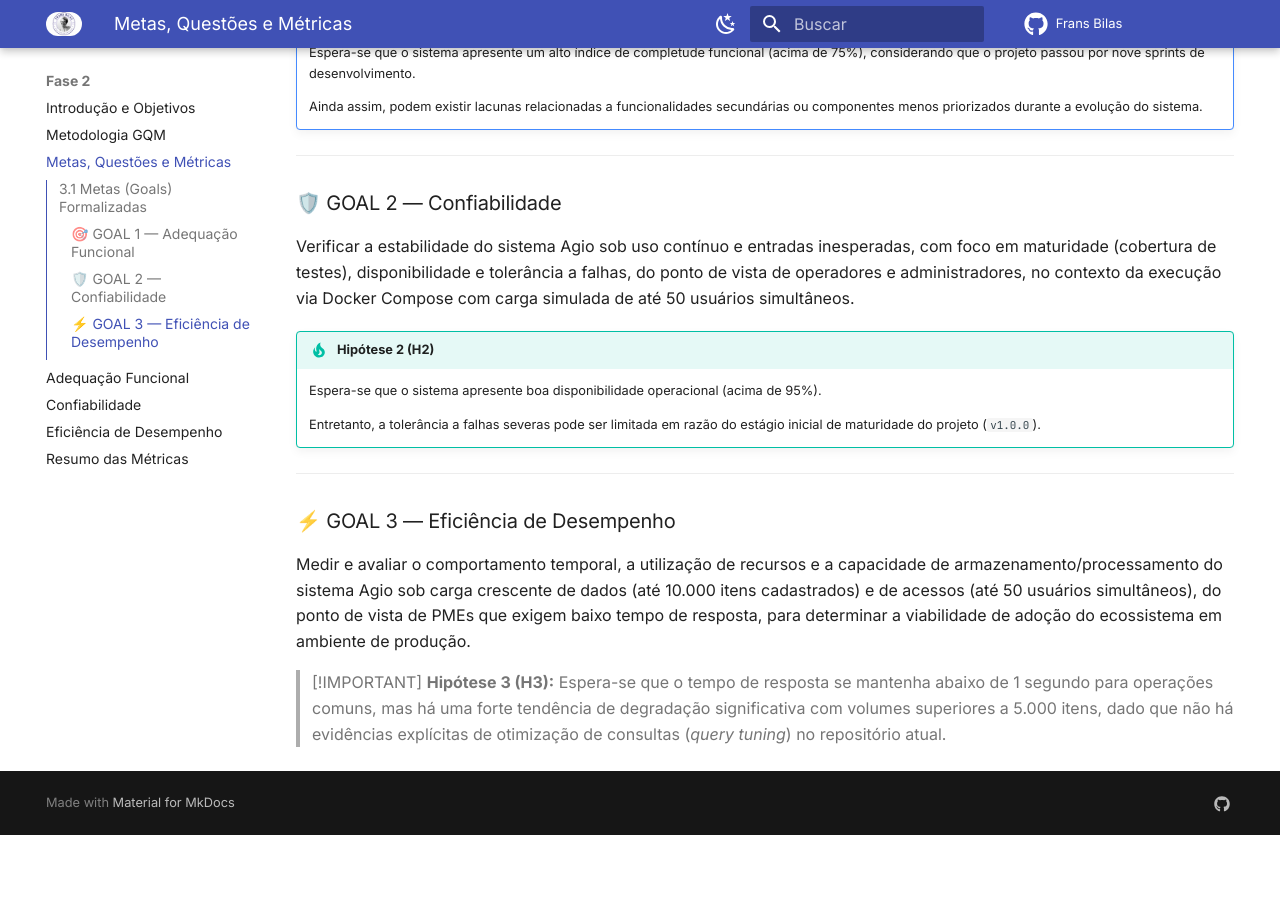
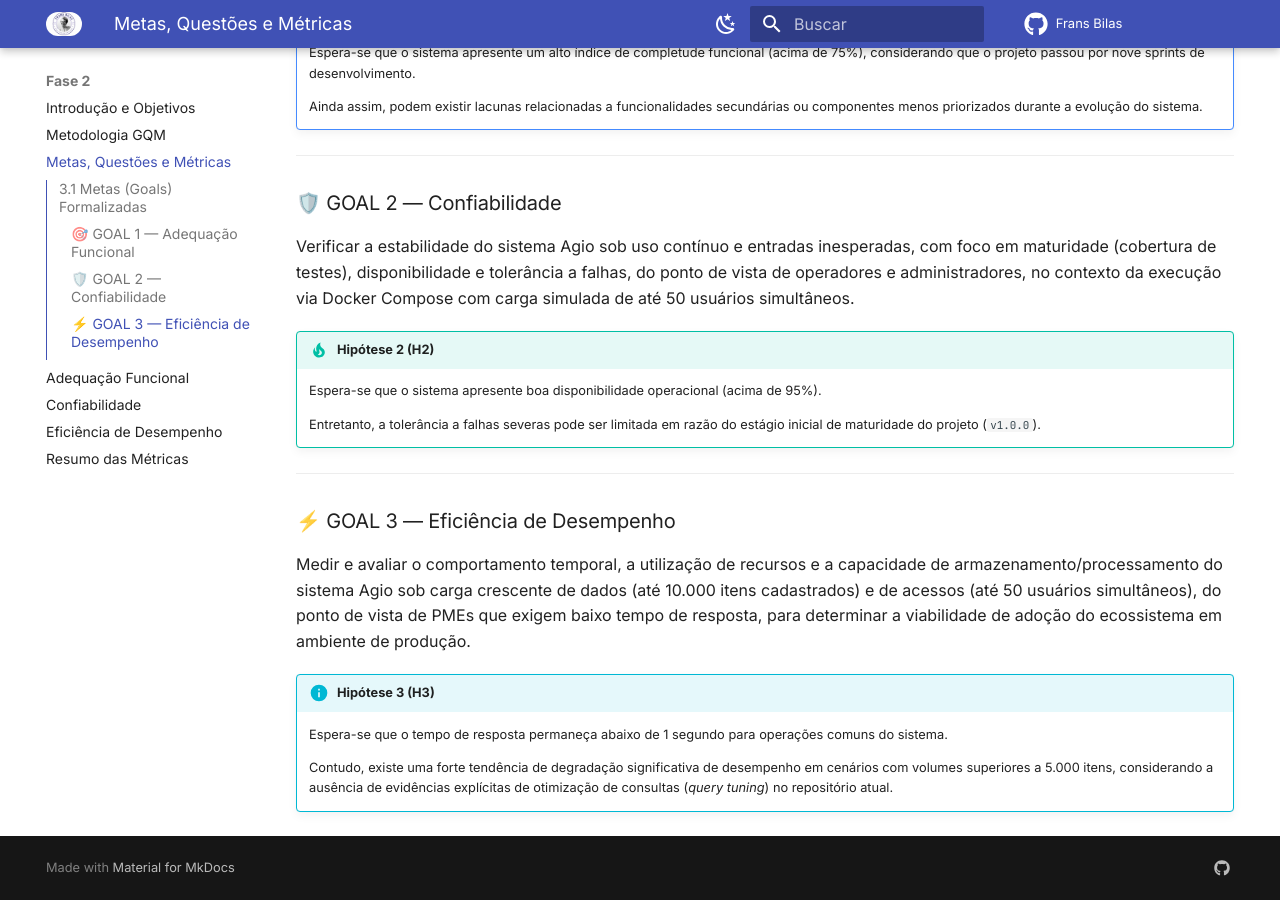
Before and after one commit to FCTE-Qualidade-de-Software-1/2026-1_T01_FRANS_BILAS, an MkDocs documentation site: the page built from docs/fase2/metas_gqm.md, in a window 1280 px wide and 900 px high, scrolled down 1020 px. Built offline with MkDocs 1.6.1 and Material for MkDocs 9.7.7, drawn with Linux system fonts in a browser that asks for light colours; comment, search, counter and statistics services are not loaded; before the commit the page ends 1855 px from its top, so only the background shows below that.

Commit message:
Revise Hypothesis 3 formatting in metas_gqm.md
Updated the formatting of Hypothesis 3 for clarity and emphasis.

```diff
--- a/docs/fase2/metas_gqm.md
+++ b/docs/fase2/metas_gqm.md
@@ -42,5 +42,8 @@ Verificar a estabilidade do sistema Agio sob uso contínuo e entradas inesperada
 
 Medir e avaliar o comportamento temporal, a utilização de recursos e a capacidade de armazenamento/processamento do sistema Agio sob carga crescente de dados (até 10.000 itens cadastrados) e de acessos (até 50 usuários simultâneos), do ponto de vista de PMEs que exigem baixo tempo de resposta, para determinar a viabilidade de adoção do ecossistema em ambiente de produção.
 
-> [!IMPORTANT]
-> **Hipótese 3 (H3):** Espera-se que o tempo de resposta se mantenha abaixo de 1 segundo para operações comuns, mas há uma forte tendência de degradação significativa com volumes superiores a 5.000 itens, dado que não há evidências explícitas de otimização de consultas (*query tuning*) no repositório atual.
+!!! info "Hipótese 3 (H3)"
+
+    Espera-se que o tempo de resposta permaneça abaixo de 1 segundo para operações comuns do sistema.
+
+    Contudo, existe uma forte tendência de degradação significativa de desempenho em cenários com volumes superiores a 5.000 itens, considerando a ausência de evidências explícitas de otimização de consultas (*query tuning*) no repositório atual.
```
